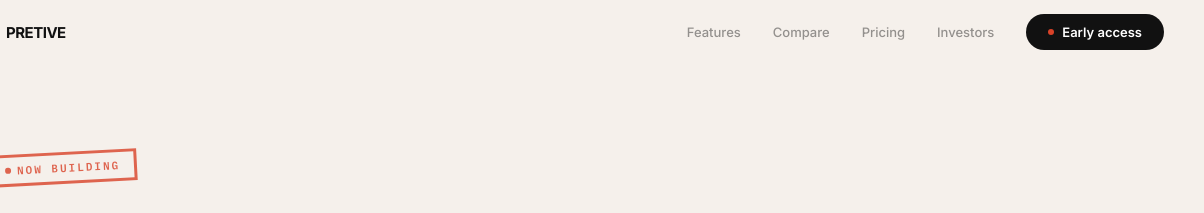
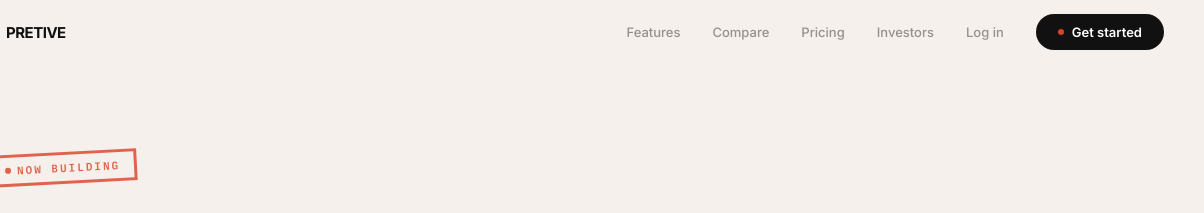
Before and after one commit to bilalsenturk/PRETIVE, an Astro site in the folder apps/web/: page / in a window 1280 px wide. Shown: the top 213 px of the page, 76-1280 px from the left. Built offline with nearby package versions, Linux system fonts and the light colour scheme; Astro itself is replaced by a stand-in of ours.

Commit message:
Add presenter display, voice commands, dynamic content tools + login nav link
Presenter System:
- Presenter Display (/sessions/[id]/present) — fullscreen audience view with dark/light theme
- Control Panel (/sessions/[id]/control) — transcript, voice commands, Q&A, slide nav
- Live page now redirects to control panel

Voice Commands:
- 6 command types: chart, table, summary, timeline, list, next_topic
- Regex-based detection in transcript (Turkish + English)
- LLM generates Chart.js/table/summary data on command
- Quick command buttons in control panel

Dynamic Content Components:
- DynamicChart (Chart.js: bar, line, pie, doughnut, radar)
- DynamicTable, DynamicSummary, DynamicTimeline, DynamicList
- DynamicContent wrapper for type-based rendering

Display Sync:
- POST/GET /live/display endpoints for real-time sync
- Control panel updates metadata → Display polls every 1s
- Live summary stream (60s rolling summaries)

Navigation:
- pretive.com navbar: added "Log in" + changed "Early access" to "Get started"
- Fixed email in footer (hello@pretive.com)

Co-Authored-By: Claude Sonnet 4.6 <noreply@anthropic.com>

```diff
--- a/apps/web/src/components/Footer.astro
+++ b/apps/web/src/components/Footer.astro
@@ -17,7 +17,7 @@ const { showInvestorLinks = false } = Astro.props;
         <a href="/#features" style="font-size: 12px; color: rgba(0,0,0,0.3);">Features</a>
         <a href="/#pricing" style="font-size: 12px; color: rgba(0,0,0,0.3);">Pricing</a>
         <a href="/investors" style="font-size: 12px; color: rgba(0,0,0,0.3);">Investors</a>
-        <a href="mailto:hello@PRETIVE.com" style="font-size: 12px; color: rgba(0,0,0,0.3);">Contact</a>
+        <a href="mailto:hello@pretive.com" style="font-size: 12px; color: rgba(0,0,0,0.3);">Contact</a>
       </div>
       <span class="mono" style="font-size: 10px; color: rgba(0,0,0,0.15);">&copy; 2026 PRETIVE</span>
     </div>
--- a/apps/web/src/components/Nav.astro
+++ b/apps/web/src/components/Nav.astro
@@ -30,9 +30,12 @@ const navLinks = [
           {link.label}
         </a>
       ))}
-      <a href="/#waitlist" class="hoverable" style="display: inline-flex; align-items: center; gap: 8px; padding: 10px 22px; background: var(--ink); color: white; font-size: 13px; font-weight: 600; border-radius: 50px;">
+      <a href="https://app.pretive.com/login" class="hoverable" style="font-size: 13px; font-weight: 500; color: rgba(0,0,0,0.4);">
+        Log in
+      </a>
+      <a href="https://app.pretive.com/signup" class="hoverable" style="display: inline-flex; align-items: center; gap: 8px; padding: 10px 22px; background: var(--ink); color: white; font-size: 13px; font-weight: 600; border-radius: 50px;">
         <span style="width: 6px; height: 6px; border-radius: 50%; background: var(--red);"></span>
-        Early access
+        Get started
       </a>
     </div>
   </div>
```
